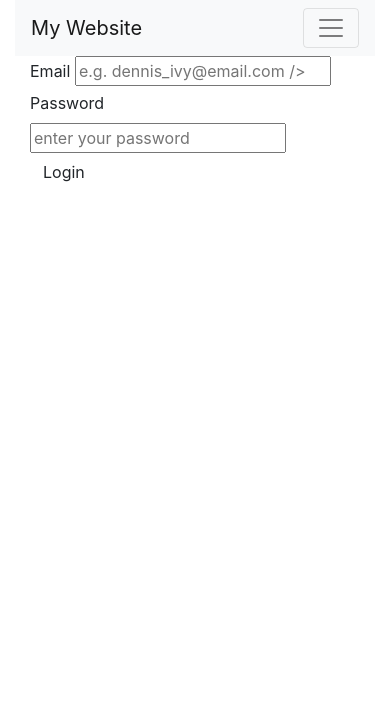
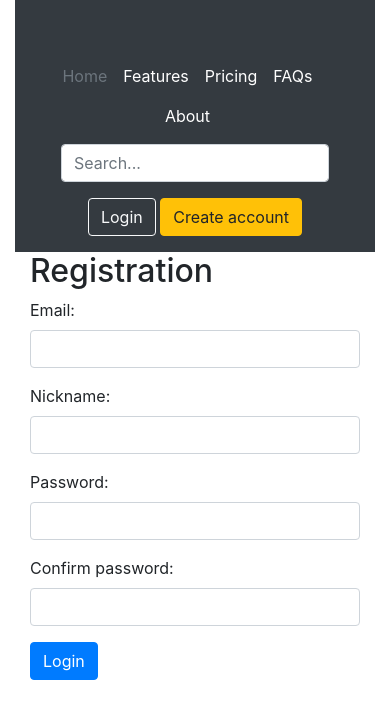
Before and after one commit to ValeriyFromUA/catAPP, a Django app: page /register/ in a window 390 px wide. Shown: the top 719 px of the page. Run offline with Django 4.2, Linux system fonts and the light colour scheme; some libraries are stand-ins or nearby versions.

Commit message:
added forms, views and html-pages for creation and editing profile

```diff
--- a/my_app/catapp/forms.py
+++ b/my_app/catapp/forms.py
@@ -1,15 +1,22 @@
 from django.forms import ModelForm
 from django.contrib.auth.forms import UserCreationForm
-from .models import User
+from .models import User, Confirmations
 
 
 class NewUserForm(UserCreationForm):
     class Meta:
         model = User
-        fields = ['name', 'email', 'password1', 'password2']
+        fields = ['username', 'email', 'password1', 'password2']
 
 
 class UserForm(ModelForm):
     class Meta:
         model = User
         fields = ['bio', 'avatar']
+
+
+from django import forms
+
+
+class ConfirmationForm(forms.Form):
+    confirmation_key = forms.CharField(label='confirmation key', max_length=50)
--- a/my_app/catapp/models.py
+++ b/my_app/catapp/models.py
@@ -1,9 +1,13 @@
+from random import randrange
+
 from django.db import models
 from django.contrib.auth.models import AbstractUser
 
+from cofirmation import send_confirmation_email
+
 
 class User(AbstractUser):
-    name = models.CharField(max_length=200, null=True)
+    username = models.CharField(max_length=200, null=True)
     email = models.EmailField(unique=True, null=True)
     bio = models.TextField(null=True)
     avatar = models.ImageField(null=True, default="avatar.svg")
--- a/my_app/catapp/templates/base.html
+++ b/my_app/catapp/templates/base.html
@@ -10,26 +10,38 @@
 </head>
 <body>
 <div class="container">
-      <nav class="navbar navbar-expand-lg navbar-light bg-light">
-        <a class="navbar-brand" href="#">My Website</a>
-        <button class="navbar-toggler" type="button" data-toggle="collapse" data-target="#navbarNav"
-        aria-controls="navbarNav" aria-expanded="false" aria-label="Toggle navigation">
-            <span class="navbar-toggler-icon"></span>
-        </button>
-        <div class="collapse navbar-collapse" id="navbarNav">
-            <ul class="navbar-nav">
-                <li class="nav-item active">
-                    <a class="nav-link" href="#">Home</a>
-                </li>
-                <li class="nav-item">
-                    <a class="nav-link" href="#">About</a>
-                </li>
-                <li class="nav-item">
-                    <a class="nav-link" href="#">Contact</a>
-                </li>
-            </ul>
-        </div>
-    </nav>
+<header class="p-3 bg-dark text-white">
+    <div class="container">
+      <div class="d-flex flex-wrap align-items-center justify-content-center justify-content-lg-start">
+        <a href="/" class="d-flex align-items-center mb-2 mb-lg-0 text-white text-decoration-none">
+          <svg class="bi me-2" width="40" height="32" role="img" aria-label="Bootstrap"><use xlink:href="#bootstrap"></use></svg>
+        </a>
+
+        <ul class="nav col-12 col-lg-auto me-lg-auto mb-2 justify-content-center mb-md-0">
+          <li><a href="#" class="nav-link px-2 text-secondary">Home</a></li>
+          <li><a href="#" class="nav-link px-2 text-white">Features</a></li>
+          <li><a href="#" class="nav-link px-2 text-white">Pricing</a></li>
+          <li><a href="#" class="nav-link px-2 text-white">FAQs</a></li>
+          <li><a href="#" class="nav-link px-2 text-white">About</a></li>
+        </ul>
+
+        <form class="col-12 col-lg-auto mb-3 mb-lg-0 me-lg-3">
+          <input type="search" class="form-control form-control-dark" placeholder="Search..." aria-label="Search">
+        </form>
+
+<div class="text-end">
+  {% if user.is_authenticated %}
+    <a href="profile/{{request.user.id}}" class="btn btn-outline-light me-2">{{ request.user.username }}</a>
+    <a href="{% url 'logout' %}" class="btn btn-warning">Logout</a>
+  {% else %}
+    <a href="{% url 'login' %}" class="btn btn-outline-light me-2">Login</a>
+    <a href="{% url 'register' %}" class="btn btn-warning">Create account</a>
+  {% endif %}
+</div>
+
+      </div>
+    </div>
+  </header>
 </div>
 <div class="container"> {% block content %} {% endblock %}</div>
 
--- a/my_app/catapp/templates/register.html
+++ b/my_app/catapp/templates/register.html
@@ -1,20 +1,33 @@
 {% extends 'base.html' %}
 
 {% block content %}
-        <form class="container" action="" method="POST">
-          {% csrf_token %}
-          <div class="form__group form__group">
-            <label for="room_name">Email</label>
-            <input id="username" name="email" type="email" placeholder="e.g. dennis_ivy@email.com />
-          </div>
-          <div class=" form">
-            <label for="password">Password</label>
-            <input id="password" name="password" type="password"
-              placeholder="enter your password" />
-          </div>
+<div class="container">
+    <div class="row justify-content-center">
+        <div class="col-md-6">
+            <h2>Registration</h2>
+            <form method="POST">
+                {% csrf_token %}
+                <div class="form-group">
+                    <label for="email">Email:</label>
+                    <input type="email" class="form-control" id="email" name="email" required>
+                </div>
+                <div class="form-group">
+                    <label for="username">Nickname:</label>
+                    <input type="text" class="form-control" id="username" name="username" required>
+                </div>
+                <div class="form-group">
+                    <label for="password1">Password:</label>
+                    <input type="password" class="form-control" id="password1" name="password1" required>
+                </div>
+                <div class="form-group">
+                    <label for="password2">Confirm password:</label>
+                    <input type="password" class="form-control" id="password2" name="password2" required>
+                </div>
+                <button type="submit" class="btn btn-primary">Login</button>
+            </form>
+            <br>
+        </div>
+    </div>
+</div>
 
-          <button class="btn btn--main" type="submit">
-            Login
-          </button>
-        </form>
 {% endblock %}
--- a/my_app/catapp/urls.py
+++ b/my_app/catapp/urls.py
@@ -7,11 +7,10 @@ urlpatterns = [
     path('register/', views.register_page, name="register"),
     #
     path('', views.home, name="home"),
-    # path('room/<str:pk>/', views.room, name="room"),
-    # path('profile/<str:pk>/', views.userProfile, name="user-profile"),
+    path('profile/<str:pk>/', views.user_profile, name="profile"),
     #
-    # path('create-room/', views.createRoom, name="create-room"),
-    # path('update-room/<str:pk>/', views.updateRoom, name="update-room"),
+    path('edit_profile/<str:pk>/', views.edit_profile, name="edit_profile"),
+    path('confirm', views.confirm, name="confirm")
     # path('delete-room/<str:pk>/', views.deleteRoom, name="delete-room"),
     # path('delete-message/<str:pk>/', views.deleteMessage, name="delete-message"),
     #
--- a/my_app/catapp/views.py
+++ b/my_app/catapp/views.py
@@ -1,9 +1,14 @@
+from random import randrange
+
 from django.contrib.auth import authenticate, logout, login
-from django.shortcuts import render, redirect
+from django.contrib.auth.decorators import login_required
+from django.shortcuts import render, redirect, get_object_or_404
 from django.contrib import messages
+from django.urls import reverse
 
 from catogramm.settings import BASE_DIR
-from .forms import NewUserForm
+from cofirmation import send_confirmation_email
+from .forms import NewUserForm, UserForm, ConfirmationForm
 from .models import User, Confirmations, Posts, Likes, Tags, Images, PostTags
 
 
@@ -23,10 +28,9 @@ def login_page(request):
         user = authenticate(request, email=email, password=password)
         if user is None:
             messages.error(request, 'Username OR password does not exit')
-        return redirect('home')
 
     context = {'page': page}
-    return render(request, 'catapp/login.html', context)
+    return render(request, 'login.html', context)
 
 
 def logout_user(request):
@@ -39,14 +43,59 @@ def register_page(request):
     if request.method == 'POST':
         form = NewUserForm(request.POST)
         if form.is_valid():
-            user = form.save()
+            user = form.save(commit=False)
+            user.save()
             login(request, user)
-            return redirect('home')
+            key = randrange(10000, 99999)
+            confirmation = Confirmations(user_id=user, confirmation_key=key)
+            confirmation.save()
+            send_confirmation_email(user.email, key)
+            return redirect('confirm')
         else:
             messages.error(request, 'An error occurred during registration')
     return render(request, 'register.html', {'form': form})
 
 
+def confirm(request):
+    if request.method == 'POST':
+        form = ConfirmationForm(request.POST)
+        if form.is_valid():
+            confirmation_key = form.cleaned_data['confirmation_key']
+            confirmation = Confirmations.objects.filter(confirmation_key=confirmation_key).first()
+            if confirmation is not None:
+                user = confirmation.user_id
+                user.is_confirmed = True
+                user.save()
+                confirmation.delete()
+                return redirect(reverse('edit_profile', args=[user.id]))
+            else:
+                form.add_error('confirmation_key', 'invalid code')
+    else:
+        form = ConfirmationForm()
+    return render(request, 'confirmation.html', {'form': form})
+
+
+@login_required
+def edit_profile(request, pk):
+    user = get_object_or_404(User, id=pk)
+    if request.method == 'POST':
+        form = UserForm(request.POST, request.FILES, instance=user)
+        if form.is_valid():
+            user.bio = form.cleaned_data['bio']
+            if form.cleaned_data['avatar']:
+                user.avatar = form.cleaned_data['avatar']
+            user.save()
+            return redirect(reverse('profile', args=[pk]))
+    else:
+        form = UserForm(instance=user)
+    return render(request, 'edit_profile.html', {'form': form})
+
+
 def home(request):
-    context = 'users'
-    return render(request, 'base/home.html', context)
+    return render(request, 'home.html')
+
+
+def user_profile(request, pk):
+    user = User.objects.get(id=pk)
+    context = {'user': user}
+    return render(request, 'profile.html', context)
```
Also changed, not shown: my_app/catapp/templates/confirmation.html (added, +29 -0 lines), my_app/catapp/templates/edit_profile.html (added, +29 -0 lines), my_app/catapp/templates/login.html (added, +33 -0 lines), my_app/catapp/templates/profile.html (added, +9 -0 lines), my_app/cofirmation.py (+7 -2 lines), my_app/catapp/migrations/0003_remove_user_name_alter_user_username.py (added), my_app/db.sqlite3, my_app/static/images/1937537.jpg (added), my_app/static/images/36902.jpg (added), my_app/static/images/avatar.svg (added).
